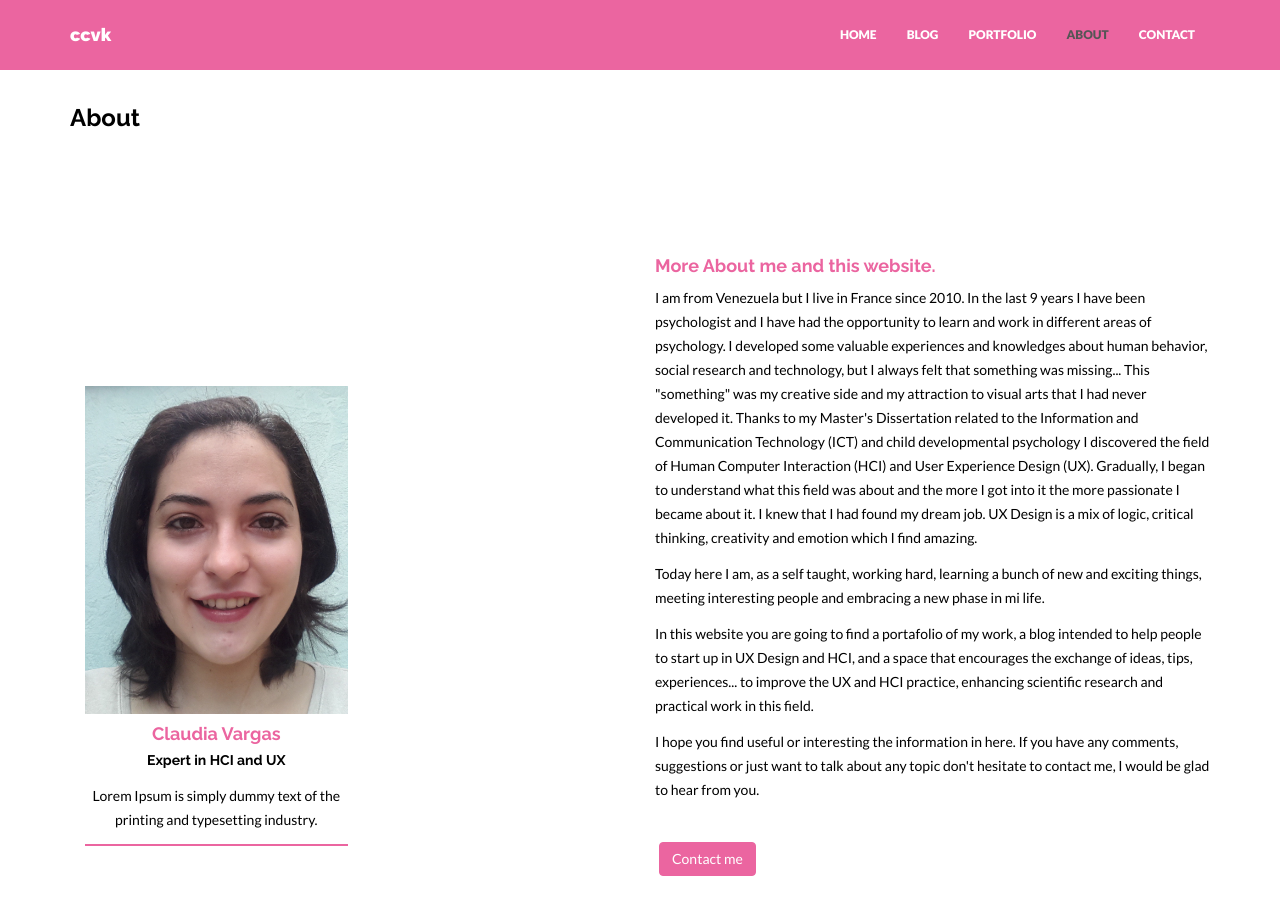
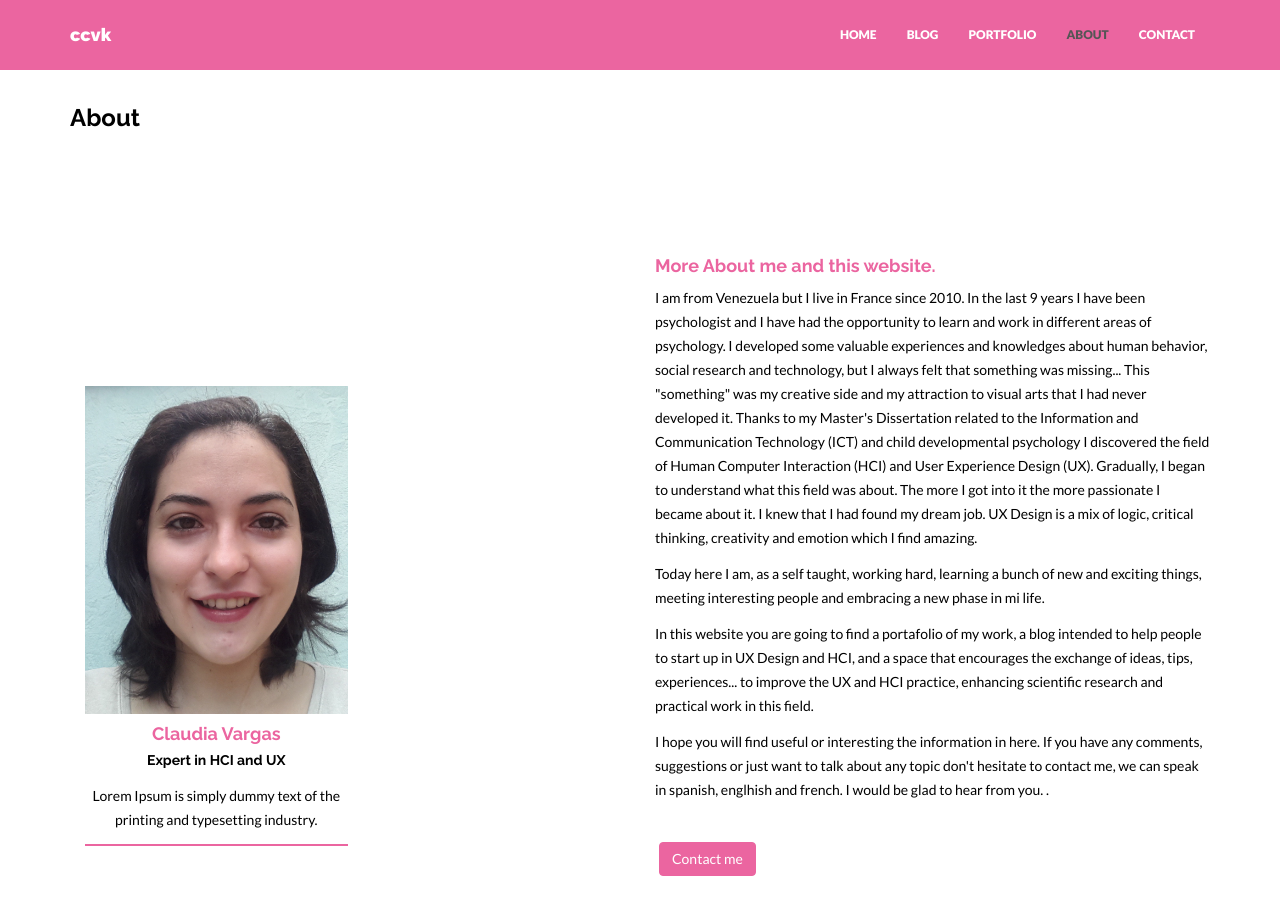
Before and after one commit to claucvk/claucvk.github.io, a Jekyll site: the page built from about.html, in a window 1280 px wide and 900 px high. Built offline with Jekyll 4.4.1, drawn with Linux system fonts in a browser that asks for light colours; nearby versions of some CDN libraries.

Commit message:
cambié texto en about

```diff
--- a/about.html
+++ b/about.html
@@ -11,10 +11,10 @@ permalink: /about/
         </div>
         <div class="col-lg-6">
             <h4>More About me and this website.</h4>
-            <p>I am from Venezuela but I live in France since 2010. In the last 9 years I have been psychologist and I have had the opportunity to learn and work in different areas of psychology. I developed some valuable experiences and knowledges about human behavior, social research and technology, but I always felt that something was missing... This "something" was my creative side and my attraction to visual arts that I had never developed it. Thanks to my Master's Dissertation related to the Information and Communication Technology (ICT) and child developmental psychology I discovered the field of Human Computer Interaction (HCI) and User Experience Design (UX). Gradually, I began to understand what this field was about and the more I got into it the more passionate I became about it. I knew that I had found my dream job. UX Design is a mix of logic, critical thinking, creativity and emotion which I find amazing.  </p>
+            <p>I am from Venezuela but I live in France since 2010. In the last 9 years I have been psychologist and I have had the opportunity to learn and work in different areas of psychology. I developed some valuable experiences and knowledges about human behavior, social research and technology, but I always felt that something was missing... This "something" was my creative side and my attraction to visual arts that I had never developed it. Thanks to my Master's Dissertation related to the Information and Communication Technology (ICT) and child developmental psychology I discovered the field of Human Computer Interaction (HCI) and User Experience Design (UX). Gradually, I began to understand what this field was about. The more I got into it the more passionate I became about it. I knew that I had found my dream job. UX Design is a mix of logic, critical thinking, creativity and emotion which I find amazing.  </p>
             <p> Today here I am, as a self taught, working hard, learning a bunch of new and exciting things, meeting interesting people and embracing a new phase in mi life.</p>
             <p> In this website you are going to find a portafolio of my work, a blog intended to help people to start up in UX Design and HCI, and a space that encourages the exchange of ideas, tips, experiences... to improve the UX and HCI practice, enhancing scientific research and practical work in this field.</p>
-			<p>I hope you find useful or interesting the information in here. If you have any comments, suggestions or just want to talk about any topic don't hesitate to contact me, I would be glad to hear from you.</p>
+			<p>I hope you will find useful or interesting the information in here. If you have any comments, suggestions or just want to talk about any topic don't hesitate to contact me, we can speak in spanish, englhish and french. I would be glad to hear from you. .</p>
             <p><br/><a href="/contact/" class="btn btn-theme">Contact me</a></p>
         </div>
     </div><! --/row -->
```
